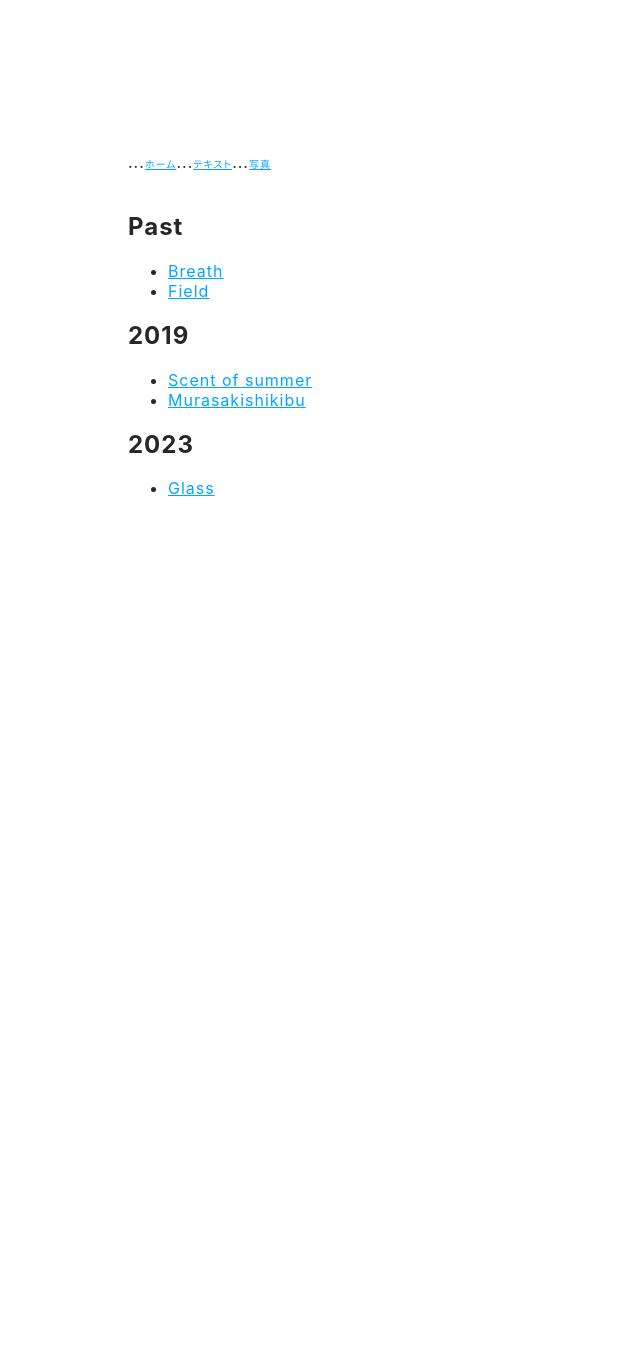
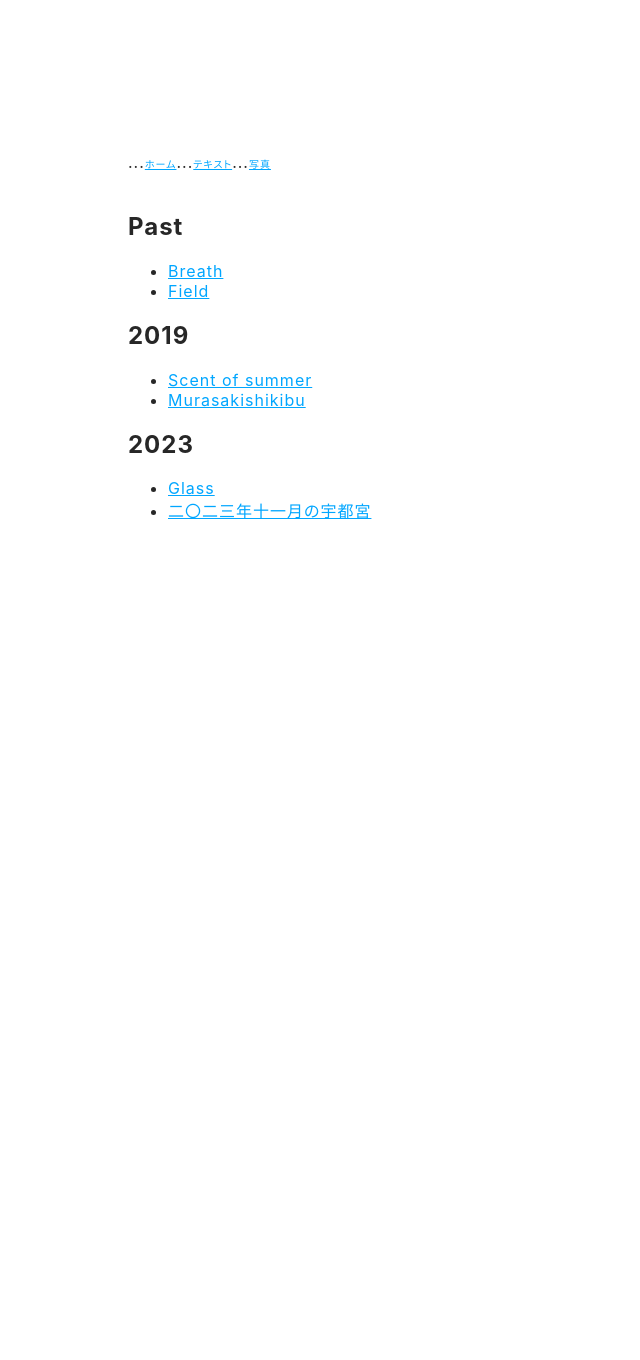
Before and after one commit to hihumi-riku/hihumi-riku.github.io, a Jekyll site: the page built from photos_list.md, in a window 1280 px wide. Shown: the whole page, without its empty margins (0-640 px from the left). Built offline with Jekyll 4.4.1, drawn with Linux system fonts in a browser that asks for light colours.

Commit message:
Update photos_list.md

```diff
--- a/photos_list.md
+++ b/photos_list.md
@@ -15,3 +15,4 @@ title: 写真
 ## 2023
 
 - [Glass](2023/11/03/glass.html)
+- [二〇二三年十一月の宇都宮](2023/11/03/nov_2023_utsunomiya.html)
```
